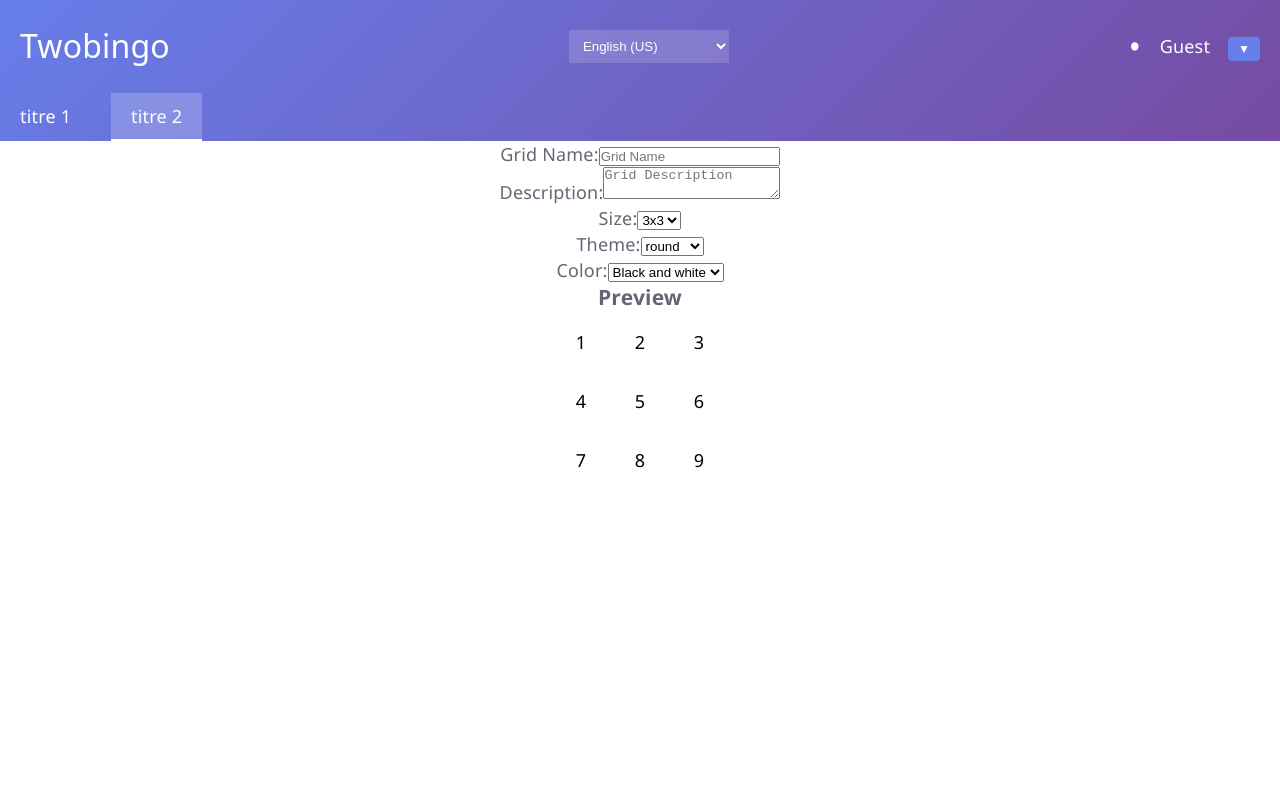
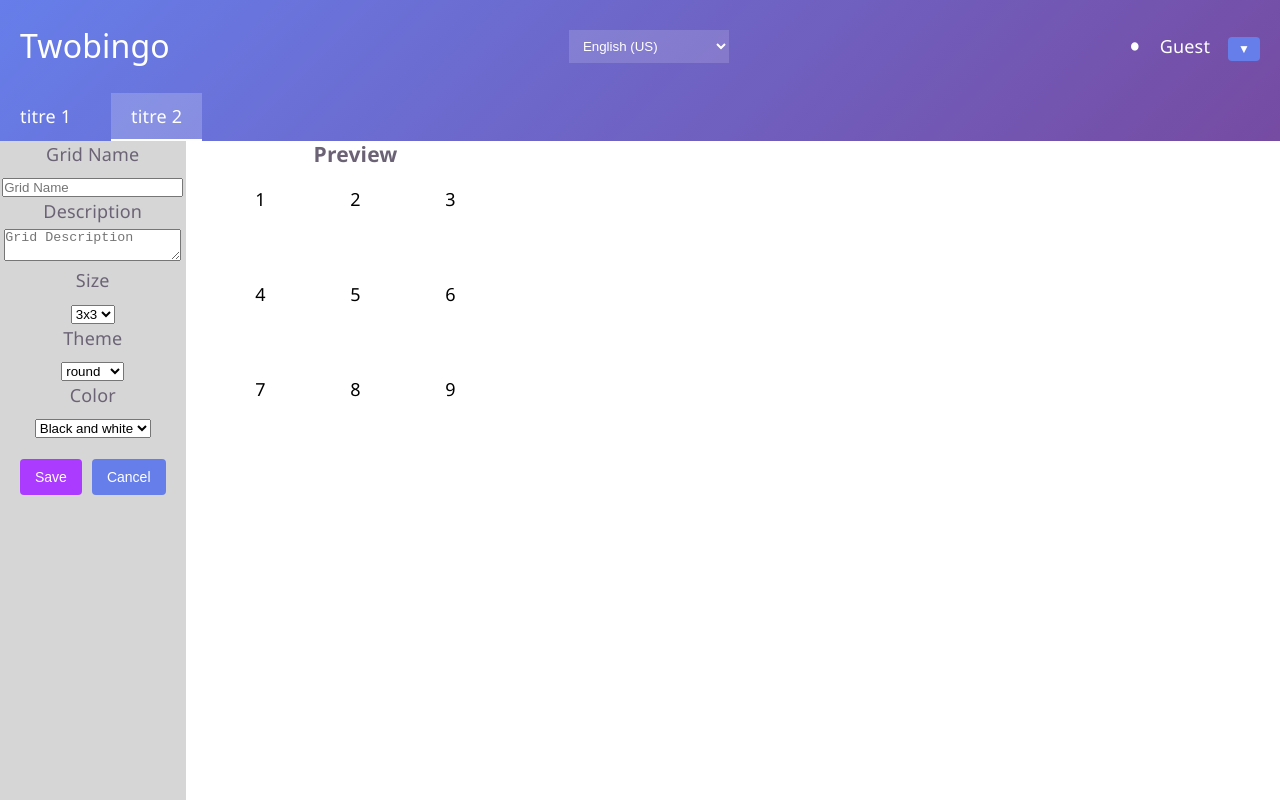
Before and after one commit to arannou/twobingo, a Vue app in the folder frontend/: page /grid-editor in a window 1280 px wide. Built offline with nearby package versions, Linux system fonts and the light colour scheme.

Commit message:
WIP grid and cell creation

```diff
--- a/frontend/src/components/GridComponents/CellComponent.vue
+++ b/frontend/src/components/GridComponents/CellComponent.vue
@@ -1,7 +1,7 @@
 <script setup>
 
 
-import { onMounted, ref } from 'vue'
+import { onMounted, ref, useTemplateRef, nextTick } from 'vue'
 import { useI18n } from 'vue-i18n'
 import { useGridStore } from '../../stores/grid'
 
@@ -15,31 +15,60 @@ const props = defineProps({
   index: Number
 })
 
+const emit = defineEmits(['update:cell'])
+
 const editedCell = ref({
       content: null,
       checked: false
   })
 
+const editInput = useTemplateRef('editInput')
+const mode = ref('read') // or 'edit'
+
 onMounted(() => {
-  console.log('CellComponent mounted with props:', props)
   if (props.gridId && props.cellId) {
     gridStore.loadCell(props.gridId, props.cellId)
   }
 })
 
+const editCell = () => {
+  mode.value = 'edit'
+  console.log(editInput.value)
+  // wait vue netxtick
+  nextTick(() => {
+    editInput.value.focus()
+  })
+}
+
+const closeEdition = (evt) => {
+    if (!evt.currentTarget.contains(evt.relatedTarget)) {
+        mode.value = 'read';
+        emit('update:cell', editedCell.value)
+    }
+
+}
+
 
 
 </script>
 <template>
-  <div class="cell-component">
-    {{ editedCell.content  ?? props.index }}
-</div>
+  <div class="cell-component" @click="editCell" @focusout="evt => closeEdition(evt)">
+    <span v-if="mode === 'read'">{{ editedCell.content  ?? props.index }}</span>
+    <input ref="editInput" v-show="mode === 'edit'" type="text" v-model="editedCell.content"/>
+  </div>
 </template>
 
 <style>
 .cell-component {
-    width: 3rem;
-    height: 3rem;
+  width: 5rem;
+  height: 5rem;
+  padding: .5rem;
+  text-align: center;
+}
+
+.cell-component input {
+  width: 100%;
+  height: 100%;
   padding: .5rem;
   text-align: center;
 }
--- a/frontend/src/components/GridComponents/GridEditor.vue
+++ b/frontend/src/components/GridComponents/GridEditor.vue
@@ -16,7 +16,7 @@ const mode = route.query.gridId ? 'edit' : 'create'
 // props: gridId (optional, for editing existing grid)
 const gridId = route.query.gridId
 
-
+const error = ref(null)
 
 const THEMES = ['round', 'square']
 const COLORS = [
@@ -52,23 +52,67 @@ onBeforeMount(() => {
   if (gridId) {
     gridStore.loadGrid(gridId)
   }
+})
 
-})
+const handleCellUpdate = (cellIndex, content) => {
+    if (!editedGrid.value) return;
+    if (!editedGrid.value.cells) {
+        editedGrid.value.cells = [];
+        editedGrid.value.cells.push({ content: content, checked: false, position: cellIndex });
+        return;
+    }
+    const updatedCell = editedGrid.value.cells.filter(cell => cell.position === cellIndex)[0];
+    if (updatedCell) {
+        updatedCell.content = content;
+        return;
+    }
+}
+
+const validateGrid = () => {
+  error.value = null
+  if (!editedGrid.value.gridName) {
+    error.value = 'Please enter a grid name'
+    return false
+  }
+  if (editedGrid.value.gridSize < 3 || editedGrid.value.gridSize > 5) {
+    error.value = 'Grid size must be between 3 and 5'
+    return false
+  }
+  if (!editedGrid.value.cells) {
+    error.value = 'Grid must have at least one cell'
+    return false
+  }
+  return true
+}
+const submit = () => {
+  if (!validateGrid()) {
+    return
+  }
+  if (mode === 'create') {
+    gridStore.createGrid(editedGrid.value).then(() => {
+      router.push('/')
+    })
+  } else if (mode === 'edit') {
+    gridStore.updateGrid(gridId, editedGrid.value).then(() => {
+      router.push('/')
+    })
+  }
+}
 </script>
 
 <template>
   <div class="grid-editor">
     <div class="form">
       <div class="name-input">
-        <label for="grid-name">Grid Name:</label>
+        <label for="grid-name">Grid Name</label>
         <input type="text" name="grid-name" id="grid-name" v-model="editedGrid.gridName" placeholder="Grid Name" />
       </div>
       <div class="description-input">
-        <label for="grid-description">Description:</label>
+        <label for="grid-description">Description</label>
         <textarea name="grid-description" id="grid-description" v-model="editedGrid.gridDescription" placeholder="Grid Description"></textarea>
       </div>
       <div class="size-selection">
-        <label for="grid-size">Size:</label>
+        <label for="grid-size">Size</label>
         <select name="grid-size" id="grid-size" v-model="editedGrid.gridSize">
           <option value="3">3x3</option>
           <option value="4">4x4</option>
@@ -76,7 +120,7 @@ onBeforeMount(() => {
         </select>
       </div>
       <div class="theme-selection">
-        <label for="grid-theme">Theme:</label>
+        <label for="grid-theme">Theme</label>
         <select name="grid-theme" id="grid-theme" v-model="editedGrid.gridTheme">
           <option v-for="theme in THEMES" :value="theme">
             {{ theme }}
@@ -84,21 +128,28 @@ onBeforeMount(() => {
         </select>
       </div>
       <div class="color-selection">
-        <label for="grid-color">Color:</label>
+        <label for="grid-color">Color</label>
         <select name="grid-color" id="grid-color" v-model="editedGrid.gridColor">
           <option v-for="color in COLORS" :value="color">
             {{ color.name }}
           </option>
         </select>
       </div>
-  </div>
+
+      <div class="button-group">
+        <button type="submit" class="primary" @click="submit()">Save</button>
+        <button type="submit" @click="router.push('/')">Cancel</button>
+      </div>
+      <div v-if="error" class="banner error-message">{{ error }}</div>
+
+    </div>
 
     <div class="preview">
       <h3>Preview</h3>
       <div class="grid-preview" :class="'theme-' +editedGrid.gridTheme" >
         <div class="grid-container" :class="'size-' +editedGrid.gridSize + ' color-' + editedGrid.gridColor.name.toLowerCase().replace(/\s/g, '-')">
         <div v-for="n in parseInt(editedGrid.gridSize)*parseInt(editedGrid.gridSize)" :key="'row-' + n" class="grid-cell">
-            <CellComponent :index="n" />
+            <CellComponent :index="n" @update:cell="(content)  => handleCellUpdate(n, content)"/>
         </div>
         </div>
       </div>
@@ -110,6 +161,24 @@ onBeforeMount(() => {
 </template>
 
 <style lang="scss">
+
+.grid-editor {
+  display: flex;
+  flex-direction: row;
+  gap: 20px;
+  height: 100%;
+
+  .form {
+    background-color: var(--bg-highlight);
+    height: 100%;
+
+    label {
+      display: block;
+      margin-bottom: 5px;
+    }
+  }
+}
+
 
 .grid-preview {
   display: flex;
--- a/frontend/src/services/api.js
+++ b/frontend/src/services/api.js
@@ -78,10 +78,14 @@ export const twobingoApi = {
     },
 
     async createGrid(gridData) {
+        const token = localStorage.getItem('connectionToken');
+        if (!token) {
+            throw new Error('No authentication token found');
+        }
         const response = await fetch(`${API_BASE_URL}/grids`, {
             method: 'POST',
             headers: { 'Content-Type': 'application/json' },
-            headers: { 'Authorization': `${localStorage.getItem('connectionToken')}` },
+            headers: { 'Authorization': `${token}` },
             body: JSON.stringify(gridData),
         });
         if (!response.ok) throw new Error('Failed to create grid');
@@ -89,10 +93,14 @@ export const twobingoApi = {
     },
 
     async updateGrid(id, gridData) {
+        const token = localStorage.getItem('connectionToken');
+        if (!token) {
+            throw new Error('No authentication token found');
+        }
         const response = await fetch(`${API_BASE_URL}/grids/${id}`, {
             method: 'PUT',
             headers: { 'Content-Type': 'application/json' },
-            headers: { 'Authorization': `${localStorage.getItem('connectionToken')}` },
+            headers: { 'Authorization': `${token}` },
             body: JSON.stringify(gridData),
         });
         if (!response.ok) throw new Error('Failed to update grid');
@@ -100,9 +108,14 @@ export const twobingoApi = {
     },
 
     async deleteGrid(id) {
+        const token = localStorage.getItem('connectionToken');
+        if (!token) {
+            throw new Error('No authentication token found');
+        }
+
         const response = await fetch(`${API_BASE_URL}/grids/${id}`, {
             method: 'DELETE',
-            headers: { 'Authorization': `${localStorage.getItem('connectionToken')}` },
+            headers: { 'Authorization': `${token}` },
         });
         if (!response.ok) throw new Error('Failed to delete grid');
         return response.json();
--- a/frontend/src/stores/grid.js
+++ b/frontend/src/stores/grid.js
@@ -9,6 +9,9 @@ export const useGridStore = defineStore('grid', () => {
     const loading = ref(false);
     const error = ref(null);
 
+    const updateCellContent = (cellIndex, content) => {
+
+    };
 
 
     // const categories = computed(() => {
@@ -120,6 +123,8 @@ export const useGridStore = defineStore('grid', () => {
         // Computed
 
         // Actions
+        updateCellContent,
+
         fetchForUser,
         fetchGridById,
 
```
